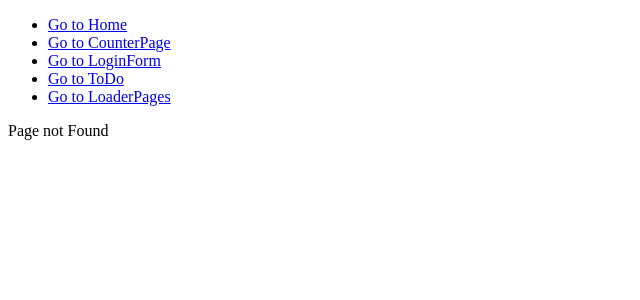
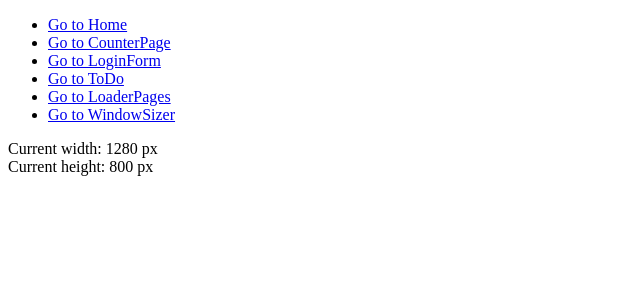
Before and after one commit to VitaliyKhrol/fd-react-welcome-2024, a React (Create React App) app: page /windowsizer in a window 1280 px wide. Before the commit this address had no page. Shown: the top 300 px of the page, without its empty margins (0-640 px from the left). Built offline with nearby package versions, Linux system fonts and the light colour scheme.

Commit message:
WindowsSizer render-props

```diff
--- a/src/App.js
+++ b/src/App.js
@@ -4,6 +4,7 @@ import LoginForm from './components/LoginForm';
 import TodoList from './components/Todolist';
 import CouterPage from './pages/CounterPage'
 import LoaderPage from "./pages/LoaderPage";
+import WindowSizerPages from "./pages/WindowSizerPages";
 
 
 
@@ -22,6 +23,7 @@ class App extends React.Component {
           <li> <Link to="/login">Go to LoginForm</Link> </li>
           <li> <Link to="/todo">Go to ToDo</Link></li>
           <li> <Link to="/loader">Go to LoaderPages</Link></li>
+          <li> <Link to="/windowsizer">Go to WindowSizer</Link></li>
       </ul>
         <Routes>
           <Route path="/" element={<Home/>}/>
@@ -29,6 +31,7 @@ class App extends React.Component {
           <Route path="/login" element={<LoginForm/>}/>
           <Route path="/todo" element={<TodoList/>}/>
           <Route path="/loader" element={<LoaderPage/>}/>
+          <Route path="/windowsizer" element={<WindowSizerPages/>}/>
           <Route path="*" element={<NotFound/>}/>
 
         </Routes>
--- a/src/components/WindowResazer/index.js
+++ b/src/components/WindowSizer/index.js
@@ -1,6 +1,6 @@
 import React, { Component } from 'react';
 
-class WindowResazer extends Component {
+class WindowSizer extends Component {
 
 constructor (props){
     super(props)
@@ -27,15 +27,8 @@ resizeHadler=()=>{
 
 
     render() {
-        const {x,y} = this.state
-        return (
-            <div>
-                <section>{x}</section>
-                <section>{y}</section>
-
-            </div>
-        );
+        return this.props.children(this.state)
     }
 }
 
-export default WindowResazer;
+export default WindowSizer;
--- /dev/null
+++ b/src/pages/WindowSizerPages/index.js
@@ -0,0 +1,23 @@
+import React from 'react';
+import WindowSizer from '../../components/WindowSizer';
+
+const WindowSizerPages = () => {
+
+    return (
+        <WindowSizer>
+            {(state) => {
+                const { x, y } = state;
+                return (
+                    <div>
+                        <section> Current width: {x} px</section>
+                        <section> Current height: {y} px</section>
+                    </div>)
+            }}
+        </WindowSizer>
+
+    );
+
+}
+
+
+export default WindowSizerPages;
```
